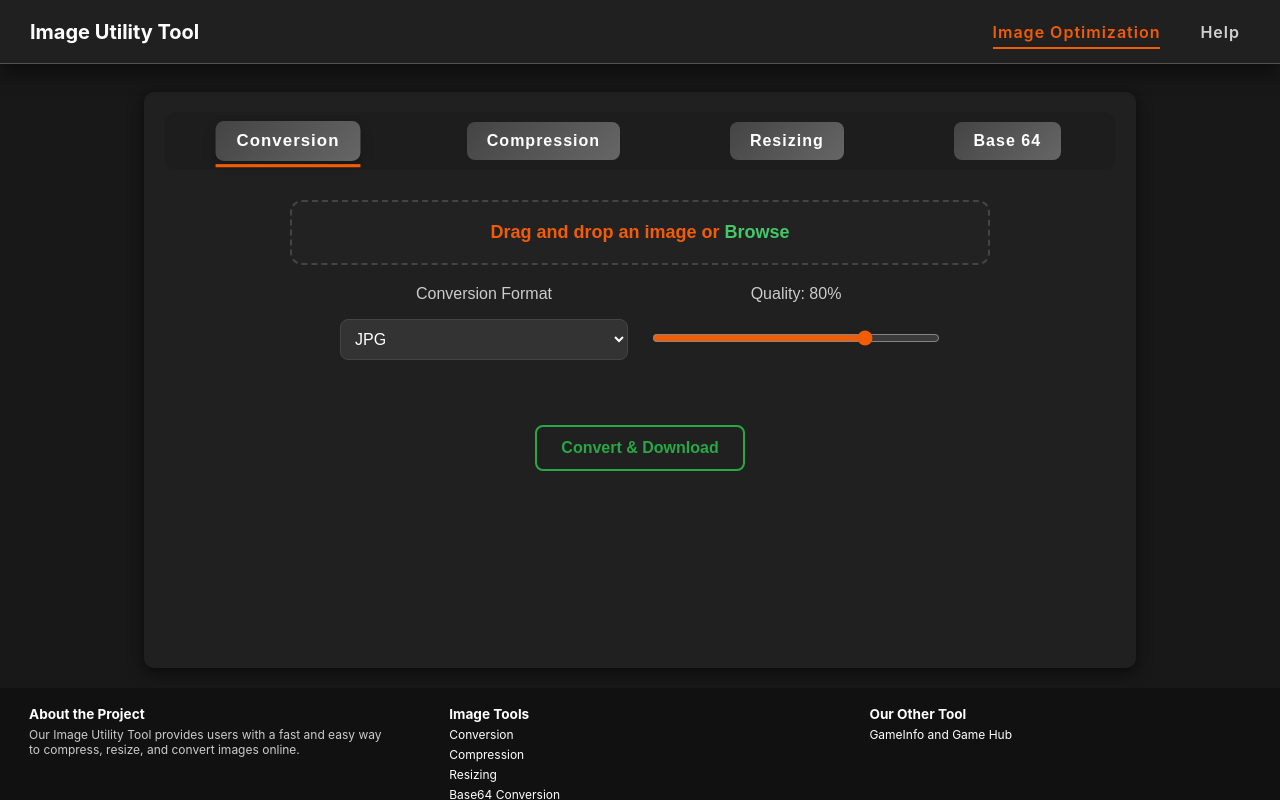
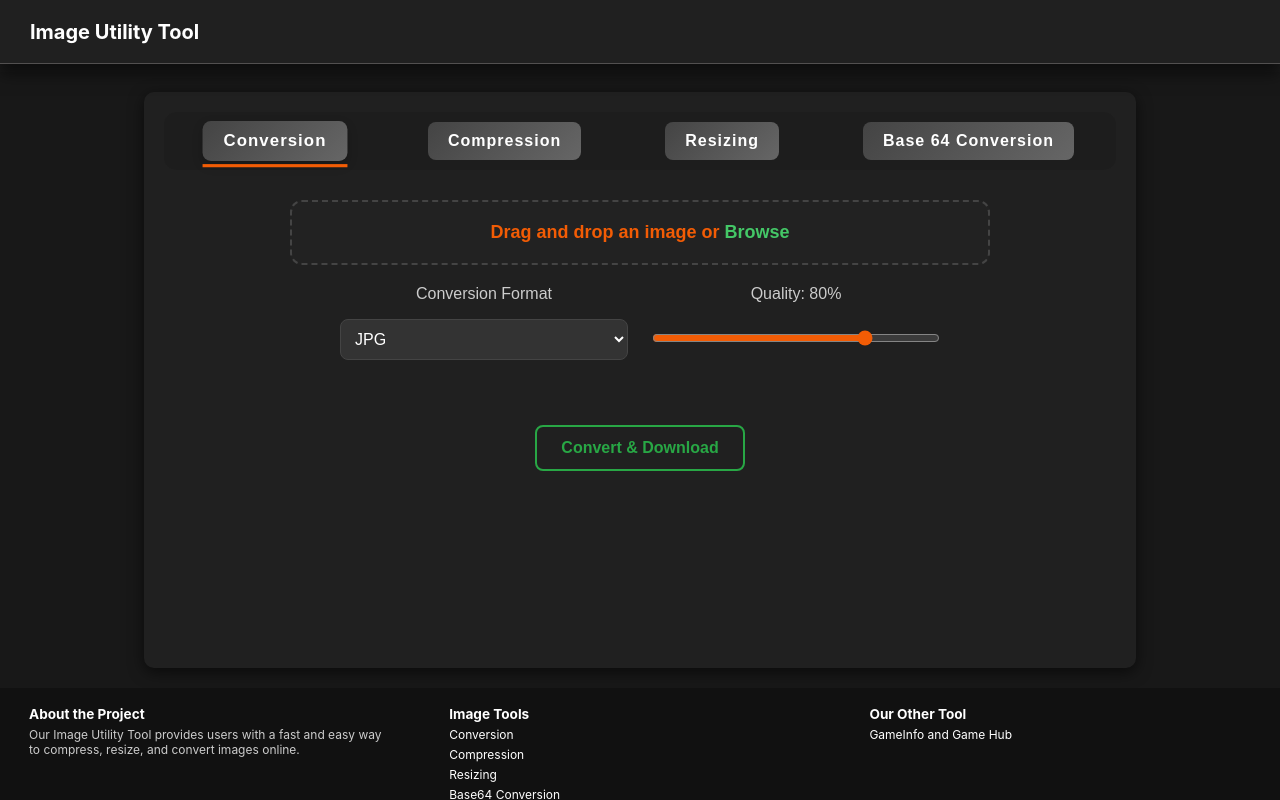
Before and after one commit to chahar007/utilities, a React (Create React App) app: page / in a window 1280 px wide. Built offline with nearby package versions, Linux system fonts and the light colour scheme.

Commit message:
route changes added for seo

```diff
--- a/src/components/screens/Home/Home.js
+++ b/src/components/screens/Home/Home.js
@@ -17,11 +17,11 @@ const Home = () => {
     let path = location.pathname.split('/')[1];
     console.log('location', location, path)
     if(path) {
-      if(path == 'imageResizer') {
+      if(path == 'image-resizer') {
         setActiveTab('resizing')
-      } else if(path == 'imageCompression') {
+      } else if(path == 'image-compression') {
         setActiveTab('compression')
-      } else if(path == 'imageOptimisation') {
+      } else if(path == 'image-optimisation') {
         setActiveTab('conversion')
       } else {
         setActiveTab('base 64');
@@ -37,7 +37,7 @@ const Home = () => {
         return <Compression />;
       case 'resizing':
         return <Resizing />;
-      case 'base 64':
+      case 'base 64 conversion':
         return <Base64 />;
       default:
         return null;
@@ -52,7 +52,7 @@ const Home = () => {
 
       <main className={styles.main}>
         <div className={styles.tabContainer}>
-          {['conversion', 'compression', 'resizing', 'base 64'].map((tab) => (
+          {['conversion', 'compression', 'resizing', 'base 64 conversion'].map((tab) => (
             <button
               key={tab}
               className={`${styles.tab} ${activeTab === tab ? styles.active : ''}`}
--- a/src/components/screens/Home/Tabs/Base64.jsx
+++ b/src/components/screens/Home/Tabs/Base64.jsx
@@ -1,7 +1,6 @@
 import React, { useState } from 'react';
 import styles from './styles/Base64.module.scss';
 import UploadFileHandling from '../components/UploadFileHandling';
-import imageCompression from 'browser-image-compression'; // Image compression library
 import { Base64Helmet } from '../seo/TabsHelment';
 
 const Base64 = () => {
--- a/src/components/screens/Home/Tabs/Resizing.jsx
+++ b/src/components/screens/Home/Tabs/Resizing.jsx
@@ -1,7 +1,6 @@
 import React, { useState } from 'react';
 import styles from './styles/Resizing.module.scss';
 import UploadFileHandling from '../components/UploadFileHandling';
-import imageCompression from 'browser-image-compression'; // Assuming you're using this library for compression
 import { ResizingHelment } from '../seo/TabsHelment';
 
 const Resizing = () => {
@@ -82,7 +81,7 @@ const Resizing = () => {
       // Fetch the file from the preview URL and compress it
       const file = await fetch(previewUrl).then((res) => res.blob());
 
-      const compressedFile = await imageCompression(file, options);
+      const compressedFile = await image-compression(file, options);
 
       const compressedFileSizeInKB = (compressedFile.size / 1024).toFixed(2);
       setCompressedSize(compressedFileSizeInKB);
--- a/src/components/screens/Home/seo/TabsHelment.jsx
+++ b/src/components/screens/Home/seo/TabsHelment.jsx
@@ -11,7 +11,7 @@ export const CompressionHelmet = () => {
             <meta property="og:description" content="Reduce your image file size while preserving quality. Compress images online in seconds." />
             {/* <meta property="og:image" content="URL-to-compression-thumbnail.jpg" /> */}
             <meta property="og:url" content={window.location.origin} />
-            <link rel="canonical" href={window.location.origin + '/imageCompression'} />
+            <link rel="canonical" href={window.location.origin + '/image-compression'} />
         </Helmet>
 
     )
@@ -28,7 +28,7 @@ export const ConversionHelmet = () => {
             <meta property="og:description" content="Convert your images to popular formats such as JPG, PNG, and WebP online." />
             {/* <meta property="og:image" content="URL-to-conversion-thumbnail.jpg" /> */}
             <meta property="og:url" content={window.location.origin} />
-            <link rel="canonical" href={window.location.origin + '/imageOptimisation'} />
+            <link rel="canonical" href={window.location.origin + '/image-optimisation'} />
         </Helmet>
     )
 }
@@ -45,7 +45,7 @@ export const ResizingHelment = () => {
             <meta property="og:description" content="Resize images online with ease. Adjust dimensions to fit your needs while preserving quality." />
             {/* <meta property="og:image" content="URL-to-resizing-thumbnail.jpg" /> */}
             <meta property="og:url" content={window.location.origin} />
-            <link rel="canonical" href={window.location.origin+'/imageResizer'} />
+            <link rel="canonical" href={window.location.origin+'/image-resizer'} />
         </Helmet>
     )
 }
@@ -68,8 +68,8 @@ export const Base64Helmet = () => {
                 property="og:description"
                 content="Easily convert images to Base64 format online. Perfect for embedding images in HTML, CSS, or JSON data."
             />
-            <meta property="og:url" content={window.location.origin + '/imageBase64Converter'} />
-            <link rel="canonical" href={window.location.origin + '/imageBase64Converter'} />
+            <meta property="og:url" content={window.location.origin + '/image-resizer'} />
+            <link rel="canonical" href={window.location.origin + '/image-resizer'} />
         </Helmet>
     );
 };
--- a/src/components/shared/Footer/Footer.jsx
+++ b/src/components/shared/Footer/Footer.jsx
@@ -24,22 +24,22 @@ const Footer = () => {
           <h2>Image Tools</h2>
           <ul>
             <li>
-              <a onClick={() => handleNavigation('/imageOptimisation')} role="button">
+              <a onClick={() => handleNavigation('/image-optimisation')} role="button">
                 Conversion
               </a>
             </li>
             <li>
-              <a onClick={() => handleNavigation('/imageCompression')} role="button">
+              <a onClick={() => handleNavigation('/image-compression')} role="button">
                 Compression
               </a>
             </li>
             <li>
-              <a onClick={() => handleNavigation('/imageResizer')} role="button">
+              <a onClick={() => handleNavigation('/image-resizer')} role="button">
                 Resizing
               </a>
             </li>
             <li>
-              <a onClick={() => handleNavigation('/imageBase64Converter')} role="button">
+              <a onClick={() => handleNavigation('/image-base64-converter')} role="button">
                 Base64 Conversion
               </a>
             </li>
--- a/src/components/shared/Header/Header.jsx
+++ b/src/components/shared/Header/Header.jsx
@@ -10,7 +10,7 @@ const Header = () => {
 
 
   const handleNavigation= () => {
-    navigate('/imageOptimisation');
+    navigate('/image-optimisation');
   }
 
 
@@ -21,8 +21,8 @@ const Header = () => {
         <span>Image Utility Tool</span>
       </div>
       <nav>
-        <a className={activeTab === 'conversion' ? styles.active : ''} onClick={() => handleNavigation('imageOptmization')}>Image Optimization</a>
-        <a>Help</a>
+        {/* <a className={activeTab === 'conversion' ? styles.active : ''} onClick={() => handleNavigation}>Image Optimization</a> */}
+        {/* <a>Help</a> */}
       </nav>
     </header>
   );
```
Also changed, not shown: src/config/routes/route.js (+4 -4 lines), public/sitemap.txt.
